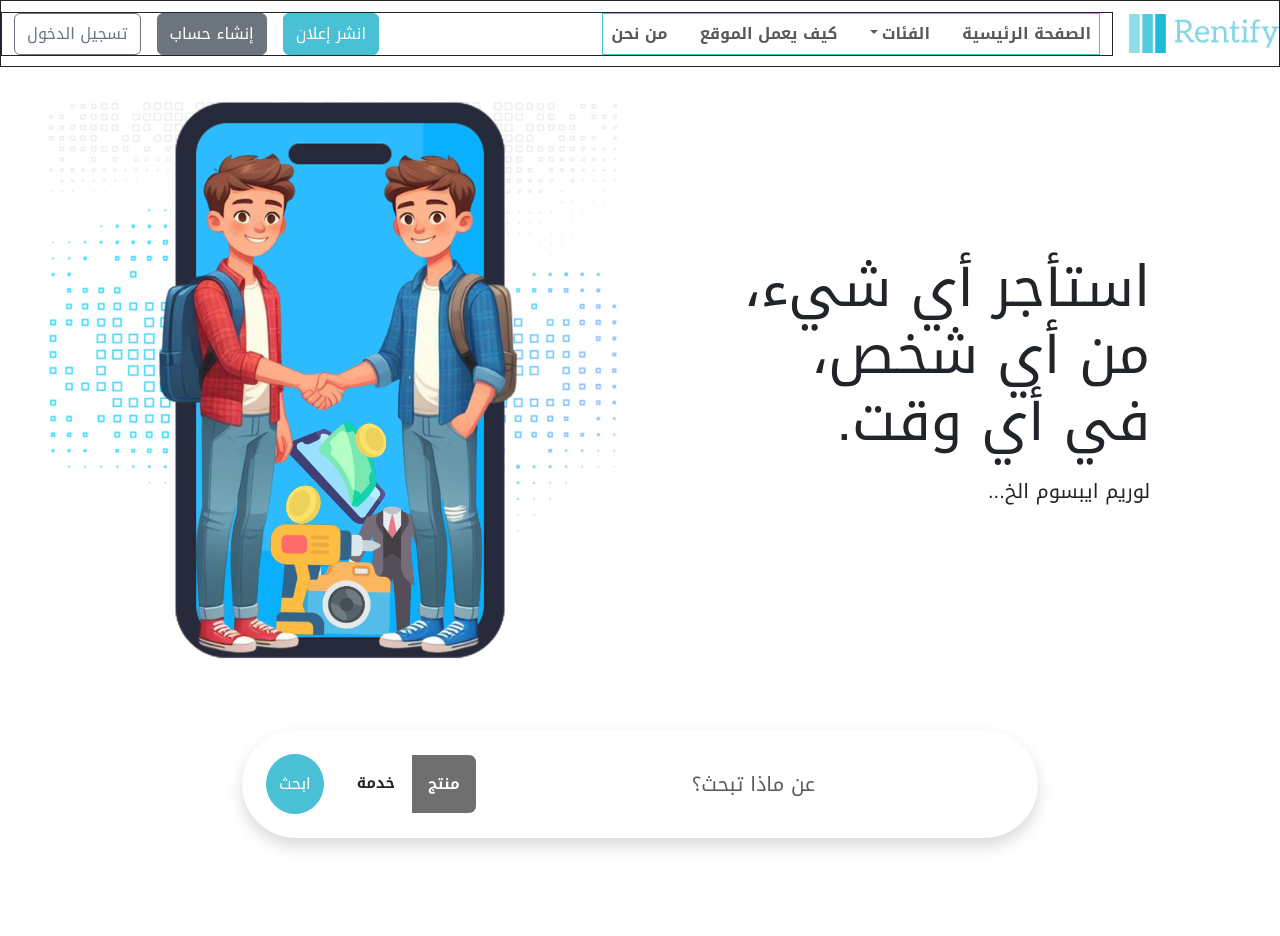
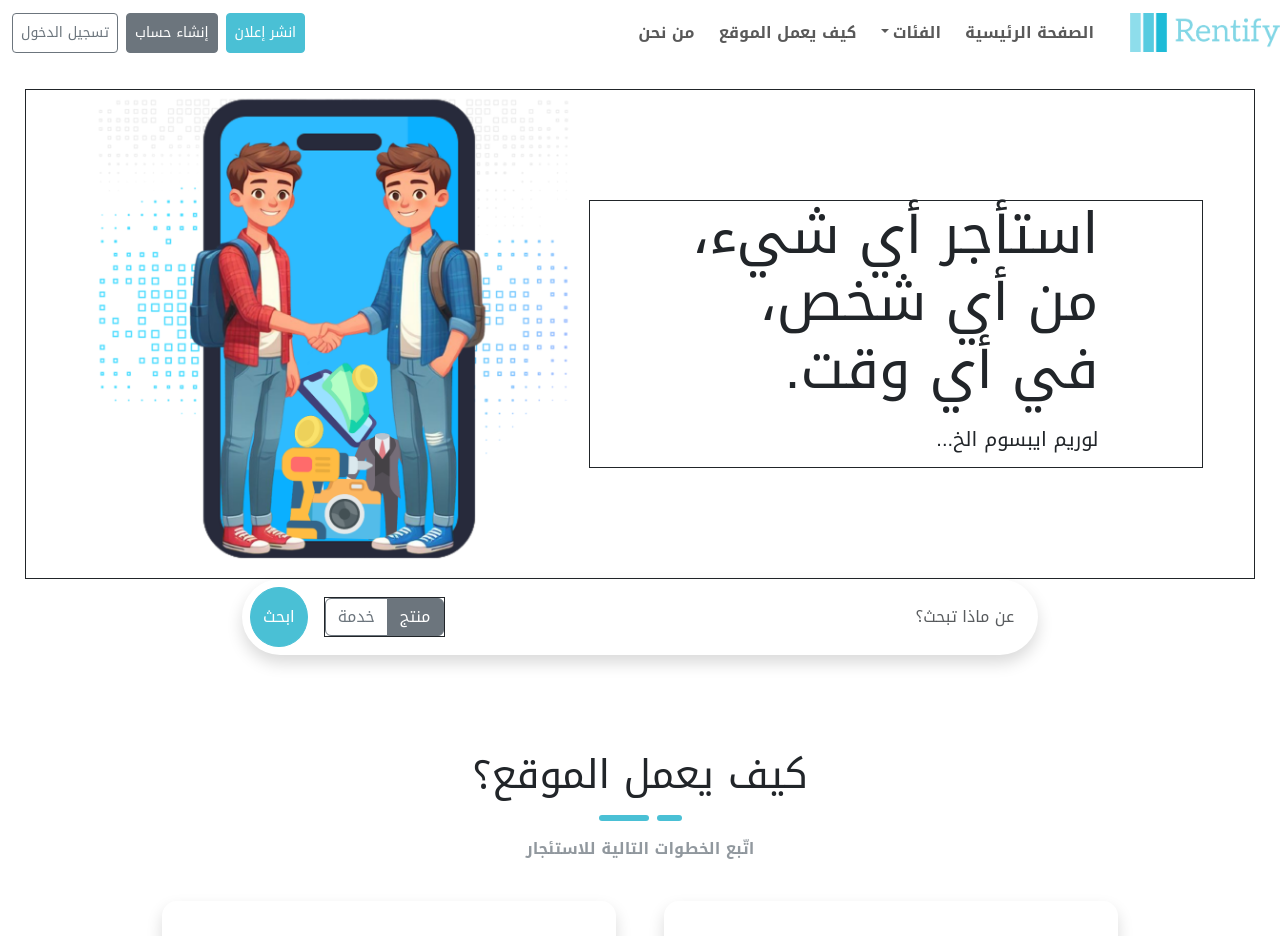
Before and after one commit to Diaa10trad/Rentify, a React (Vite) app in the folder Rentify/: page /Home in a window 1280 px wide. Shown: the top 936 px of the page. Built offline with nearby package versions, Linux system fonts and the light colour scheme.

Commit message:
bunch of changes

```diff
--- a/Rentify/src/components/FAQSection/styles.css
+++ b/Rentify/src/components/FAQSection/styles.css
@@ -5,3 +5,13 @@
 .accordion-button:focus {
   box-shadow: none;
 }
+
+.nav-pills .nav-link.active,
+.nav-pills .show > .nav-link {
+  border: 1px solid white;
+}
+.nav-pills .nav-link,
+.nav-pills .show > .nav-link {
+  color: rgba(128, 128, 128, 0.7);
+  border: 1px solid rgba(128, 128, 128, 0.7);
+}
--- a/Rentify/src/components/Footer/index.jsx
+++ b/Rentify/src/components/Footer/index.jsx
@@ -10,12 +10,13 @@ export default function Footer() {
   return (
     <footer>
       <Container className="text-white bg-secondary " fluid>
-        <Row className="p-4 my-4 justify-content-evenly">
+        <Row className="p-4 gap-3 justify-content-evenly">
           <Col md={2} xs={12} className="">
             <div>
               <Image
                 className="mb-4"
                 fluid
+                style={{ minWidth: "150px", width: "150px" }}
                 src={LogoImage}
                 alt="Rentify Logo"
               />
--- a/Rentify/src/components/HeroSection/index.jsx
+++ b/Rentify/src/components/HeroSection/index.jsx
@@ -6,18 +6,26 @@ import {
   Button,
   Image,
   Form,
-  ListGroup,
-  Tab,
   Stack,
 } from "react-bootstrap";
 import "./styles.css";
+import { useState } from "react";
 import HeroImage from "../../assets/images/HeroImage.png";
+import SearchBar from "@/components/SearchBar";
+import ButtonGroup from "react-bootstrap/ButtonGroup";
+import ToggleButton from "react-bootstrap/ToggleButton";
+export default function HeroSection() {
+  const [radioValue, setRadioValue] = useState("1");
 
-export default function HeroSection() {
+  const radios = [
+    { name: "منتج", value: "1" },
+    { name: "خدمة", value: "2" },
+  ];
+
   return (
     <Container className="p-4" fluid>
-      <Row className="justify-content-center align-items-center">
-        <Col md={5} xl={6} xxl={5} className="hero-text-col">
+      <Row className=" border border-dark justify-content-center align-items-center">
+        <Col xs={12} md={5} xl={6} xxl={5} className="border border-dark">
           <Stack
             style={{ width: "fit-content" }}
             className="display-4 m-auto
@@ -29,54 +37,14 @@ export default function HeroSection() {
             <p className="lead pt-4">لوريم ايبسوم الخ...</p>
           </Stack>
         </Col>
-        <Col md={6} xl={6} xxl={5} className="d-none d-md-flex">
+        <Col md={6} xl={5} className="d-none d-md-block">
           <Image className="" src={HeroImage} alt="HeroImage" fluid />
         </Col>
       </Row>
 
-      <Row className="mt-5 justify-content-center">
-        <Col md={8} className="search-form-col d-flex justify-content-center ">
-          <Form className="d-flex w-100 gap-3 p-4 rounded-pill shadow">
-            <Form.Control
-              type="text"
-              placeholder="عن ماذا تبحث؟"
-              className="search-input d-flex "
-            />
-            <Tab.Container
-              id="list-group-tabs-example"
-              defaultActiveKey="#link1"
-            >
-              <Row>
-                <Col sm={4} className="d-flex">
-                  <ListGroup className="search-choice-container">
-                    <ListGroup.Item
-                      action
-                      href="#link1"
-                      className="search-choice-item d-flex justify-content-center
-                        align-items-center"
-                    >
-                      منتج
-                    </ListGroup.Item>
-                    <ListGroup.Item
-                      action
-                      href="#link2"
-                      className="search-choice-item d-flex justify-content-center
-                        align-items-center"
-                    >
-                      خدمة
-                    </ListGroup.Item>
-                  </ListGroup>
-                </Col>
-              </Row>
-            </Tab.Container>
-            <Button
-              type="submit"
-              style={{ width: 60, height: 60 }}
-              className="rounded-circle text-white"
-            >
-              ابحث
-            </Button>
-          </Form>
+      <Row className="align-items-center justify-content-center">
+        <Col md={8}>
+          <SearchBar />
         </Col>
       </Row>
     </Container>
--- a/Rentify/src/components/HeroSection/styles.css
+++ b/Rentify/src/components/HeroSection/styles.css
@@ -1,4 +1,4 @@
-@media (max-width: 480px) {
+/* @media (max-width: 480px) {
   .search-form-col {
     width: 95%;
     height: 30%;
@@ -402,4 +402,4 @@
   width: 50px;
   height: 50px;
   border-radius: 50%;
-}
+} */
--- a/Rentify/src/components/NavigationBar/index.jsx
+++ b/Rentify/src/components/NavigationBar/index.jsx
@@ -12,7 +12,7 @@ import "./styles.css";
 
 export default function NavigationBar() {
   return (
-    <Navbar className="border border-dark" expand="lg">
+    <Navbar expand="lg">
       <Navbar.Brand
         style={{ minWidth: "150px", width: "150px" }}
         className=""
@@ -25,9 +25,9 @@ export default function NavigationBar() {
       <Navbar.Collapse id="basic-navbar-nav">
         <Container
           fluid
-          className="d-flex text-nowrap border border-dark flex-lg-row flex-column gap-5 text-center  justify-content-between nav-items-container"
+          className="d-flex text-nowrap flex-lg-row flex-column gap-5 text-center  justify-content-between nav-items-container"
         >
-          <Nav className="border border-primary gap-3 fs-6">
+          <Nav className=" gap-2 fs-6">
             <Nav.Link className="" href="#home">
               الصفحة الرئيسية
             </Nav.Link>
@@ -49,14 +49,22 @@ export default function NavigationBar() {
             <Nav.Link href="#about-us"> من نحن </Nav.Link>
           </Nav>
 
-          <Nav className="gap-3">
-            <Button variant="primary" className="text-nowrap text-white">
+          <Nav className="gap-2">
+            <Button
+              size="sm"
+              variant="primary"
+              className="text-nowrap  text-white"
+            >
               انشر إعلان
             </Button>
-            <Button variant="secondary" className="text-nowrap">
+            <Button size="sm" variant="secondary" className="text-nowrap">
               إنشاء حساب
             </Button>
-            <Button variant="outline-secondary" className="text-nowrap">
+            <Button
+              size="sm"
+              variant="outline-secondary"
+              className="text-nowrap"
+            >
               تسجيل الدخول
             </Button>
           </Nav>
--- /dev/null
+++ b/Rentify/src/components/SearchBar/index.jsx
@@ -0,0 +1,56 @@
+import {
+  Container,
+  Row,
+  Col,
+  Form,
+  ButtonGroup,
+  ToggleButton,
+  Button,
+} from "react-bootstrap";
+import { useState } from "react";
+export default function SearchBar() {
+  const [radioValue, setRadioValue] = useState("1");
+  const radios = [
+    { name: "منتج", value: "1" },
+    { name: "خدمة", value: "2" },
+  ];
+
+  return (
+    <Container>
+      <Row>
+        <Form className="d-flex align-items-center w-100 gap-3 p-2 rounded-pill shadow">
+          <Form.Control
+            className="rounded-pill border border-0 p-3"
+            type="text"
+            placeholder="عن ماذا تبحث؟"
+          />
+          <Form.Group className="border border-dark flex-grow-1">
+            <ButtonGroup>
+              {radios.map((radio, idx) => (
+                <ToggleButton
+                  key={idx}
+                  id={`radio-${idx}`}
+                  type="radio"
+                  variant="outline-secondary"
+                  name="radio"
+                  value={radio.value}
+                  checked={radioValue === radio.value}
+                  onChange={(e) => setRadioValue(e.currentTarget.value)}
+                >
+                  {radio.name}
+                </ToggleButton>
+              ))}
+            </ButtonGroup>
+          </Form.Group>
+          <Button
+            type="submit"
+            style={{ width: 60, height: 60 }}
+            className="rounded-circle text-white"
+          >
+            ابحث
+          </Button>
+        </Form>
+      </Row>
+    </Container>
+  );
+}
--- a/Rentify/src/components/SectionLine/index.jsx
+++ b/Rentify/src/components/SectionLine/index.jsx
@@ -1,7 +1,7 @@
 import Stack from "react-bootstrap/Stack";
 export default function SectionLine({ backgroundColor }) {
   return (
-    <div>
+    <div style={{ width: "fit-content" }}>
       <Stack
         className="align-self-center align-self-sm-stretch"
         gap={2}
```
Also changed, not shown: Rentify/src/components/WhyChooseUsSection/index.jsx (+18 -49 lines).
